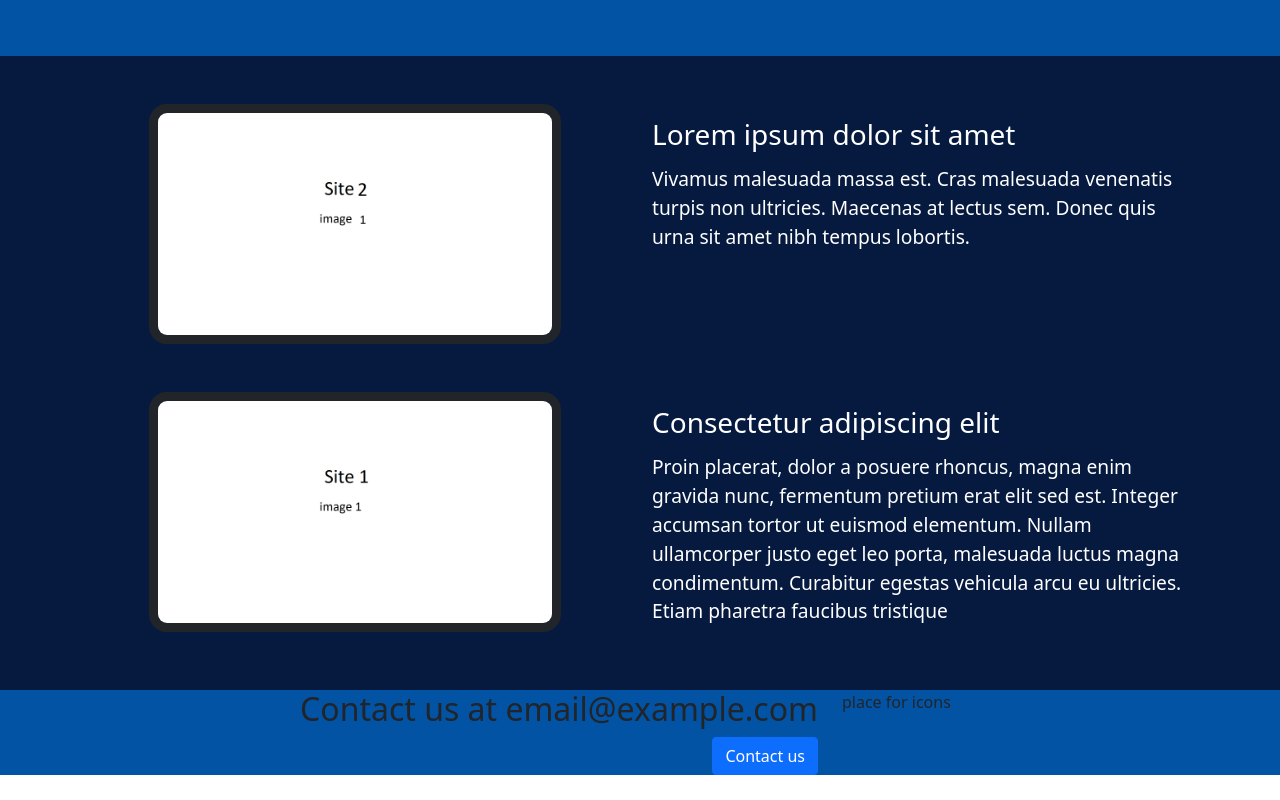
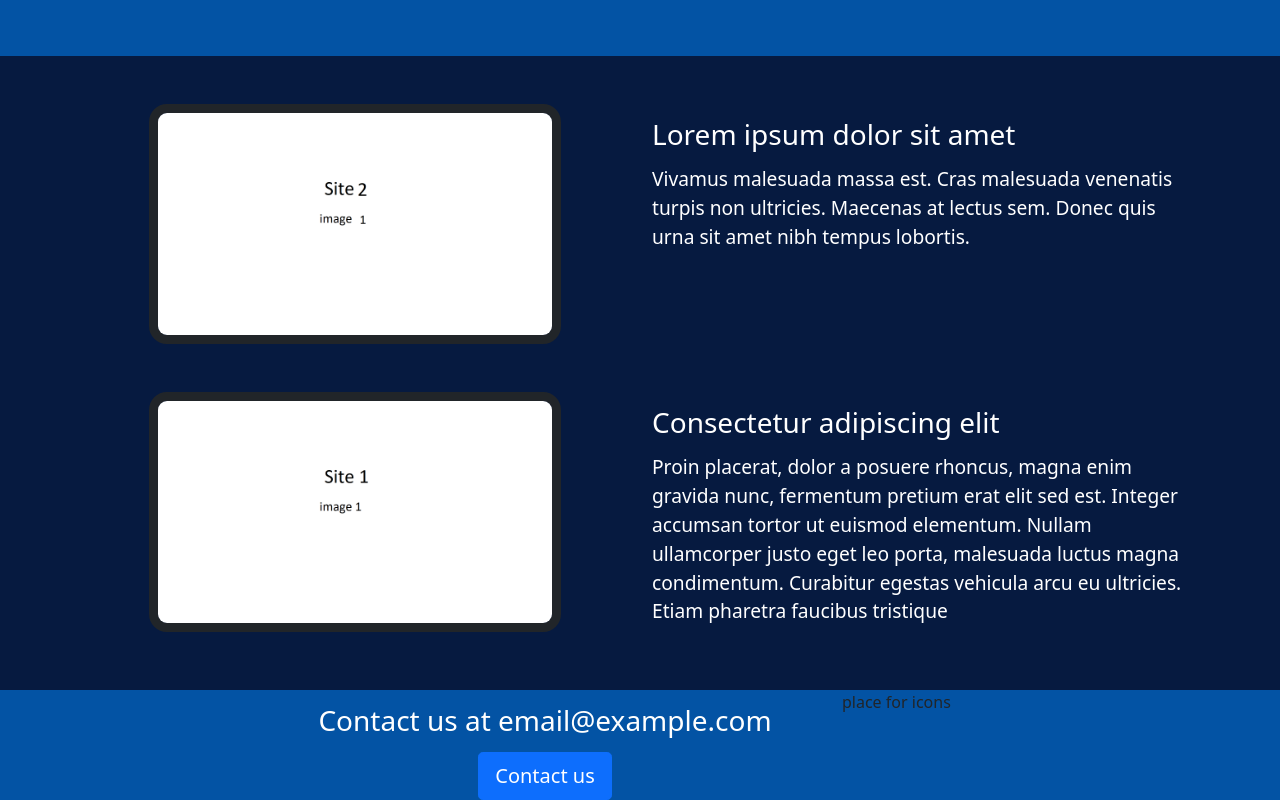
Before and after one commit to YG-Dev/React-portfolio-page, a React (Create React App) app: page / in a window 1280 px wide. Shown: the part 1943-2743 px from the top of the page. Before the commit the page ends 2718 px from the top, so only its background shows below. Built offline with nearby package versions, Linux system fonts and the light colour scheme.

Commit message:
03122021

```diff
--- a/src/Apps/MainContact.js
+++ b/src/Apps/MainContact.js
@@ -5,9 +5,10 @@ function MainContact (props) {
         <Container fluid id={props.id} className="main-contact">
             <Container>
                 <Row>
-                    <Col sm={8} align="right">
-                        <h2>Contact us at email@example.com</h2>
-                        <Button><a href="mailto:example@com.com" className="button-link">Contact us</a></Button>
+                    <Col sm={2}></Col>
+                    <Col sm={6} align="center"  className="mr-4">
+                        <h3 className="portfolio-title"><a href="mailto:example@com.com" className="portfolio-hyperlink">Contact us at email@example.com</a></h3>
+                        <Button size="lg" style={{ backgroundColour: "red" }}><a href="mailto:example@com.com" className="button-link">Contact us</a></Button>
                     </Col>
                     <Col sm={2} align="left">place for icons</Col>
                 </Row>
```
